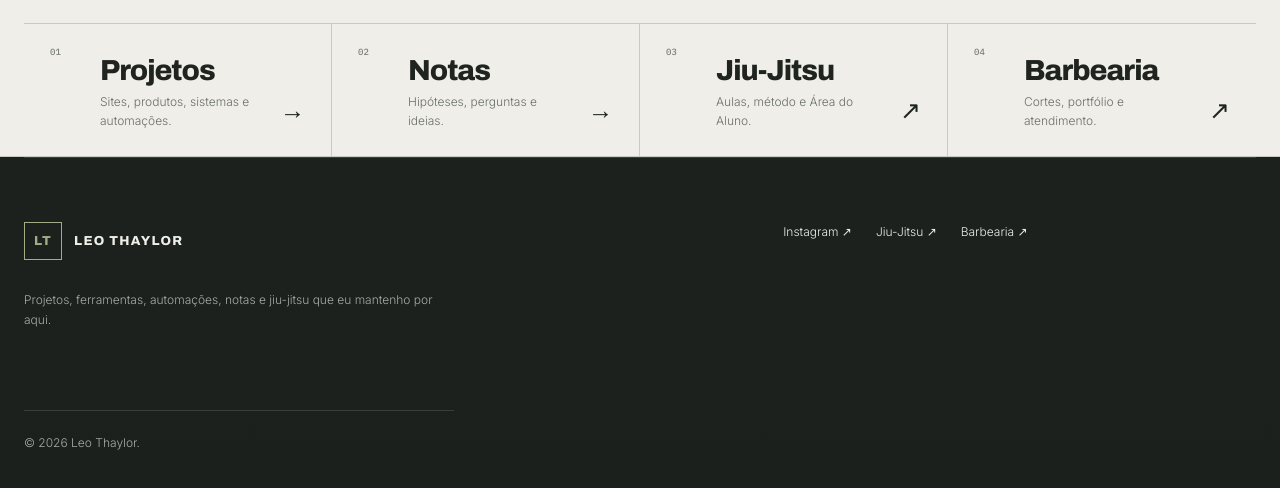
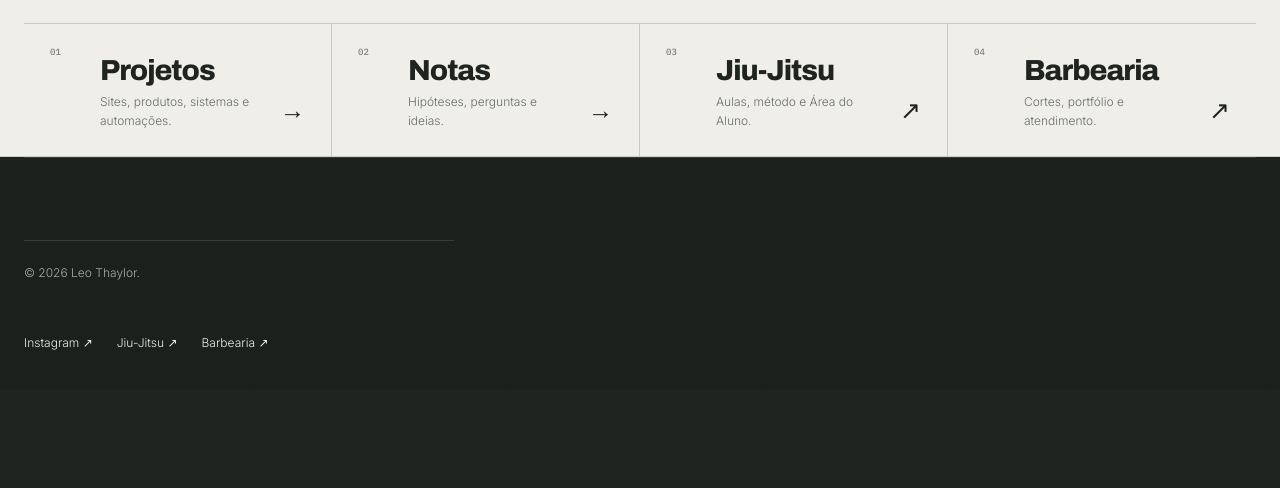
Before and after one commit to leothaylor/leothaylor-site-editorial, an Astro site: page / in a window 1280 px wide. Shown: the part 680-1168 px from the top of the page. After the commit the page ends 1069 px from the top, so only its background shows below. Built offline with nearby package versions, Linux system fonts and the light colour scheme; Astro itself is replaced by a stand-in of ours; no server answers.

Commit message:
Simplify footer structure

```diff
--- a/src/layouts/BaseLayout.astro
+++ b/src/layouts/BaseLayout.astro
@@ -76,19 +76,12 @@ const nav = [
       </main>
 
       <footer class="site-footer">
-        <div>
-          <a class="brand brand--footer" href={base}>
-            <span class="brand-mark">LT</span>
-            <span class="brand-name">LEO THAYLOR</span>
-          </a>
-          <p>Projetos, ferramentas, automações, notas e jiu-jitsu que eu mantenho por aqui.</p>
-        </div>
+        <p class="footer-meta">© {new Date().getFullYear()} Leo Thaylor.</p>
         <div class="footer-links">
           <a href="https://instagram.com/leothaylor" data-track="click_instagram">Instagram ↗</a>
           <a href="https://leothaylor.github.io/aulas-jiu-jitsu/" data-track="click_bjj">Jiu-Jitsu ↗</a>
           <a href="https://leothaylor.github.io/leo-thaylor-barber/" data-track="click_barber">Barbearia ↗</a>
         </div>
-        <p class="footer-meta">© {new Date().getFullYear()} Leo Thaylor.</p>
       </footer>
     </div>
 
```
